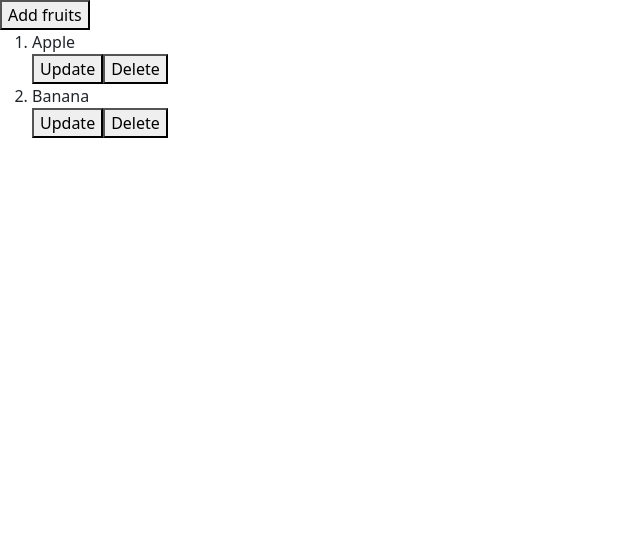
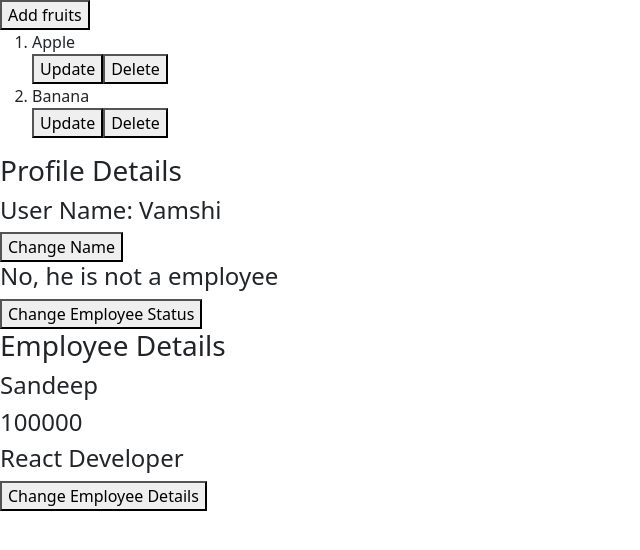
Before and after one commit to Vamshii17/REACT_PRACTICE, a React (Create React App) app: page / in a window 1280 px wide. Shown: the top 550 px of the page, without its empty margins (0-640 px from the left). Built offline with nearby package versions, Linux system fonts and the light colour scheme.

Commit message:
useState Hook

```diff
--- a/src/App.js
+++ b/src/App.js
@@ -22,7 +22,7 @@ function Hello(){
   return(
     <>
     <TodoApp />
-    {/* <UseStateComponent /> */}
+    <UseStateComponent />
     </>
   )
 }
```
